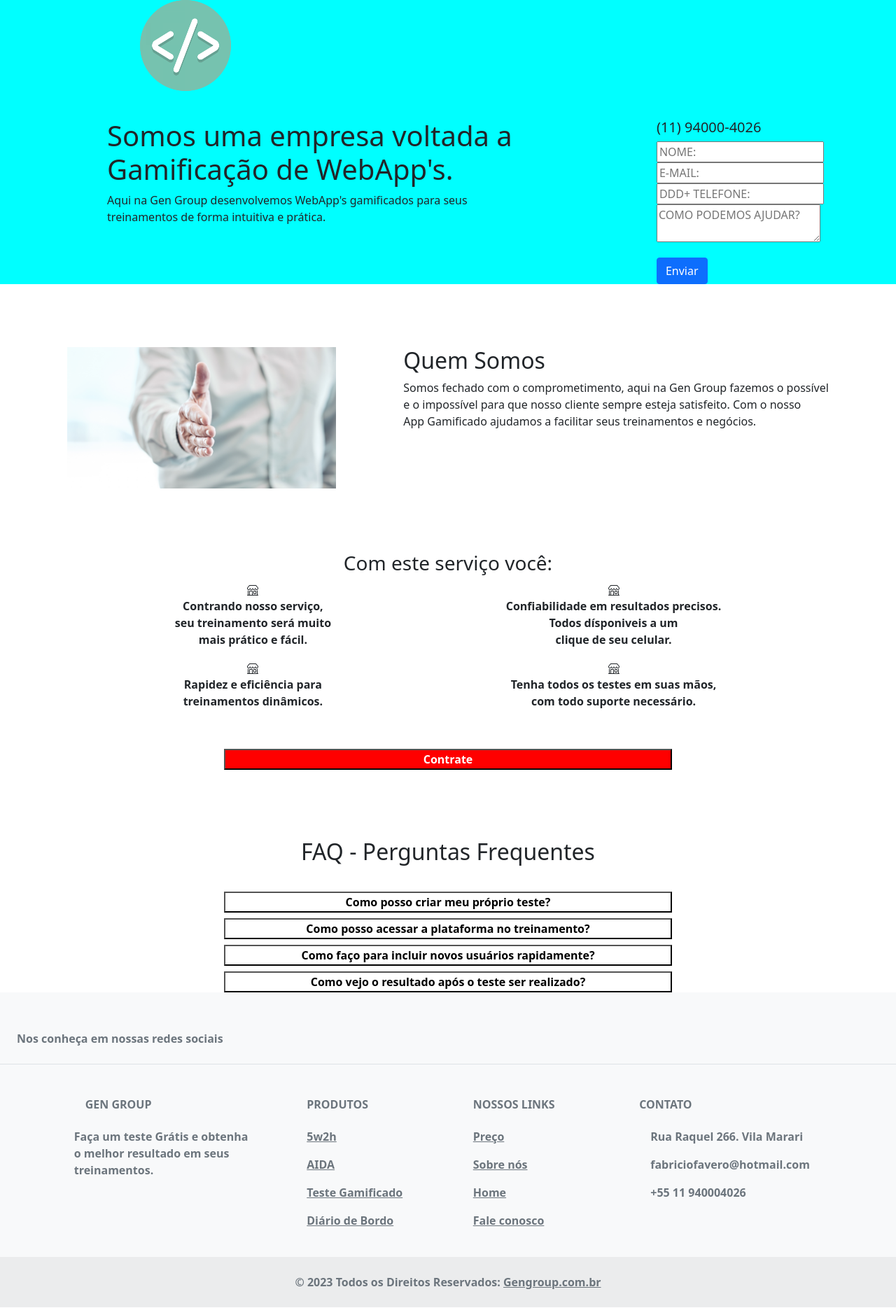
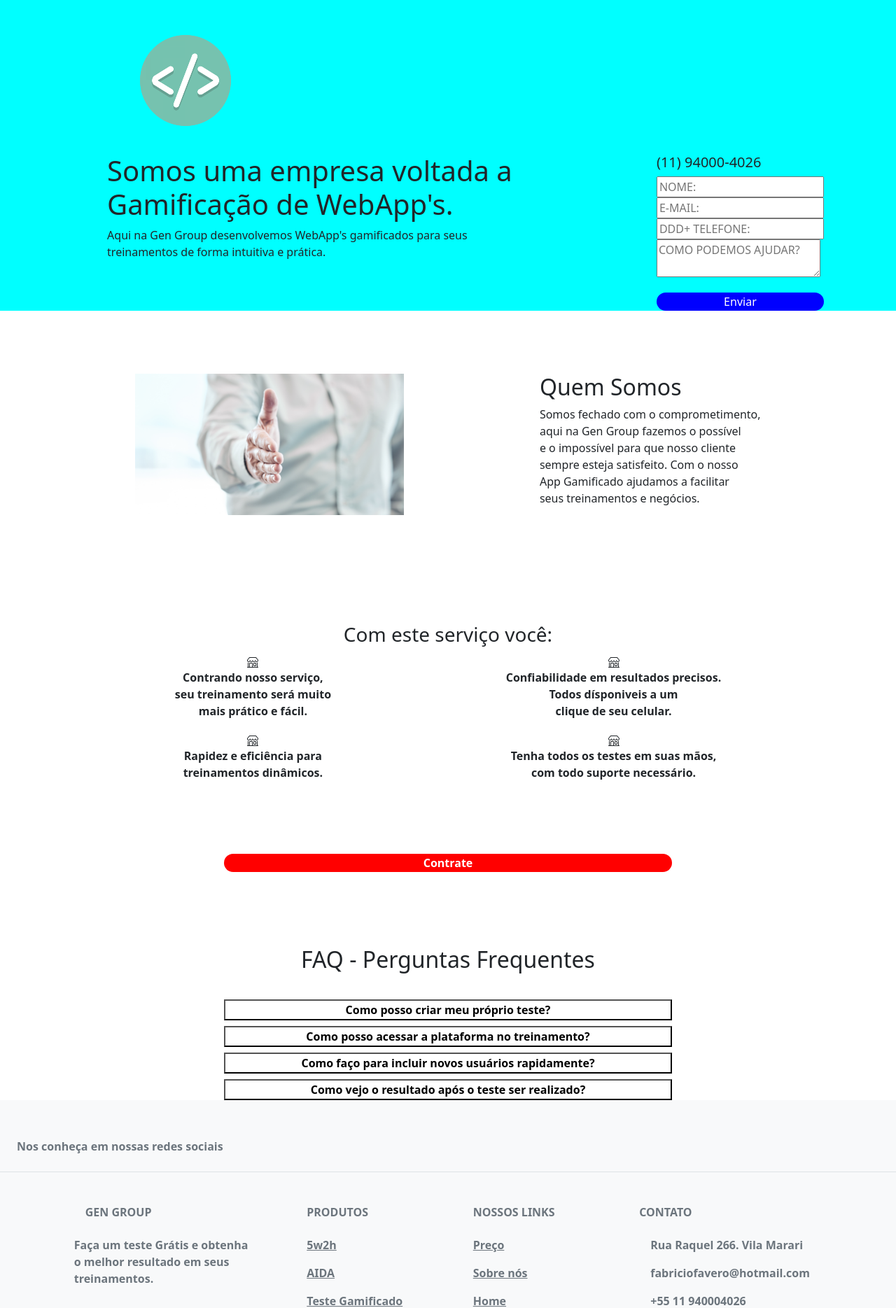
Before and after one commit to FabricioFavero/teste-ellos, a PHP site: page /teste-ellos/index.php in a window 1280 px wide. Shown: the top 1869 px of the page at 70% size. Run offline with PHP 8.4, Linux system fonts and the light colour scheme.

Commit message:
alteração layout top

```diff
--- a/teste-ellos/index.php
+++ b/index.php
@@ -8,18 +8,18 @@
     <link href="https://cdn.jsdelivr.net/npm/bootstrap@5.0.2/dist/css/bootstrap.min.css" rel="stylesheet" integrity="sha384-EVSTQN3/azprG1Anm3QDgpJLIm9Nao0Yz1ztcQTwFspd3yD65VohhpuuCOmLASjC" crossorigin="anonymous">
     <link rel="stylesheet" href="../assets/js/javascript">
     <link rel="stylesheet" href="./style.css">
-    <title>Ellos Design</title>
+    <title>Gen Group</title>
 </head>
 
 <body>
 
     <div class="container-header">
         <div class="logo">
-            <img class="img-logo" src="../img/logo-dev130px.png" alt="">
+            <img class="img-logo" src="./img/logo-dev130px.png" alt="">
         </div>
     </div>
 
-    <div class="container-grid">
+    <div class="container-top">
         <div class="titulo">
             <h1>Somos uma empresa voltada a <br>Gamificação de WebApp's.</h1>
             <p> Aqui na Gen Group desenvolvemos WebApp's gamificados para seus<br> treinamentos de forma intuitiva e prática. </p>
@@ -27,6 +27,7 @@
 
         <!-- formulário -->
         <form action=" ./sql.php" method="POST">
+            <div class="form">
                 <h5>(11) 94000-4026</h5>
                 <div class="nome">
                     <input placeholder="NOME:" name="nome" type="text">
@@ -41,10 +42,11 @@
                 </div>
 
                 <div class="mb-3 form-txt">
-                <textarea placeholder="COMO PODEMOS AJUDAR?" name="" id="" cols="23" rows="2"><?php if (!empty($linha)) echo $linha['ajudar'] ?></textarea></textarea>
+                    <textarea placeholder="COMO PODEMOS AJUDAR?" name="ajudar" id="" cols="23" rows="2"><?php if (!empty($linha)) echo $linha['ajudar'] ?></textarea></textarea>
                 </div>
                 <div class="button">
-                <button type="submit" class="btn btn-primary">Enviar</button>
+                    <button type="submit" class="btn-btn-primary-enviar">Enviar</button>
+                </div>
             </div>
         </form>
     </div>
@@ -54,12 +56,12 @@
     <div class="container-quem-somos">
 
         <div class="quem-somos">
-            <img src="../img/img-empresa.jpeg" class="img-fluid" alt="...">
+            <img src="./img/img-empresa.jpeg" class="img-fluid" alt="...">
         </div>
 
         <div class="titulo-qs">
             <h2>Quem Somos</h2>
-            <p>Somos fechado com o comprometimento, aqui na Gen Group fazemos o possível <br>e o impossível para que nosso cliente sempre esteja satisfeito. Com o nosso<br> App Gamificado ajudamos a facilitar seus treinamentos e negócios.</p>
+            <p>Somos fechado com o comprometimento,<br> aqui na Gen Group fazemos o possível <br>e o impossível para que nosso cliente<br> sempre esteja satisfeito. Com o nosso<br> App Gamificado ajudamos a facilitar<br> seus treinamentos e negócios.</p>
         </div>
     </div>
 
@@ -95,8 +97,8 @@
     </div>
     <!-- icone loja benefícios -->
 
-    <div class="d-grid gap-2 col-6 mx-auto">
-        <button class="btn-btn-primary" type="button"><strong>Contrate<strong></button>
+    <div class="d-grid gap-3 col-6 mx-auto">
+        <button class="contrate" type="button"><strong>Contrate<strong></button>
     </div>
 
     <!-- perguntas botão -->
--- a/teste-ellos/style.css
+++ b/style.css
@@ -6,7 +6,11 @@
   padding-left: 200px;
 }
 
-.container-grid {
+.img-logo {
+  margin-top: 50px;
+}
+
+.container-top {
   display: flex;
   flex-direction: row;
   justify-content: space-around;
@@ -16,6 +20,14 @@
 
 .titulo {
   padding-left: 50px;
+}
+
+.btn-btn-primary-enviar {
+  width: 100%;
+  background-color: blue;
+  border: none;
+  border-radius: 2em;
+  color: #ffff;
 }
 
 .container-quem-somos {
@@ -31,7 +43,7 @@
 
 .servicos {
   text-align: center;
-  padding-top: 90px;
+  padding-top: 150px;
 }
 
 .icones {
@@ -43,9 +55,12 @@
   align-items: center;
 }
 
-.btn-btn-primary {
+.contrate {
   background-color: red;
   color: #ffff;
+  border: none;
+  border-radius: 2em;
+  margin-top: 3em;
 }
 
 .perguntas {
```
Also changed, not shown: sql.php (renamed from teste-ellos/sql.php). Lines whose indentation alone changed are shown as unchanged.
